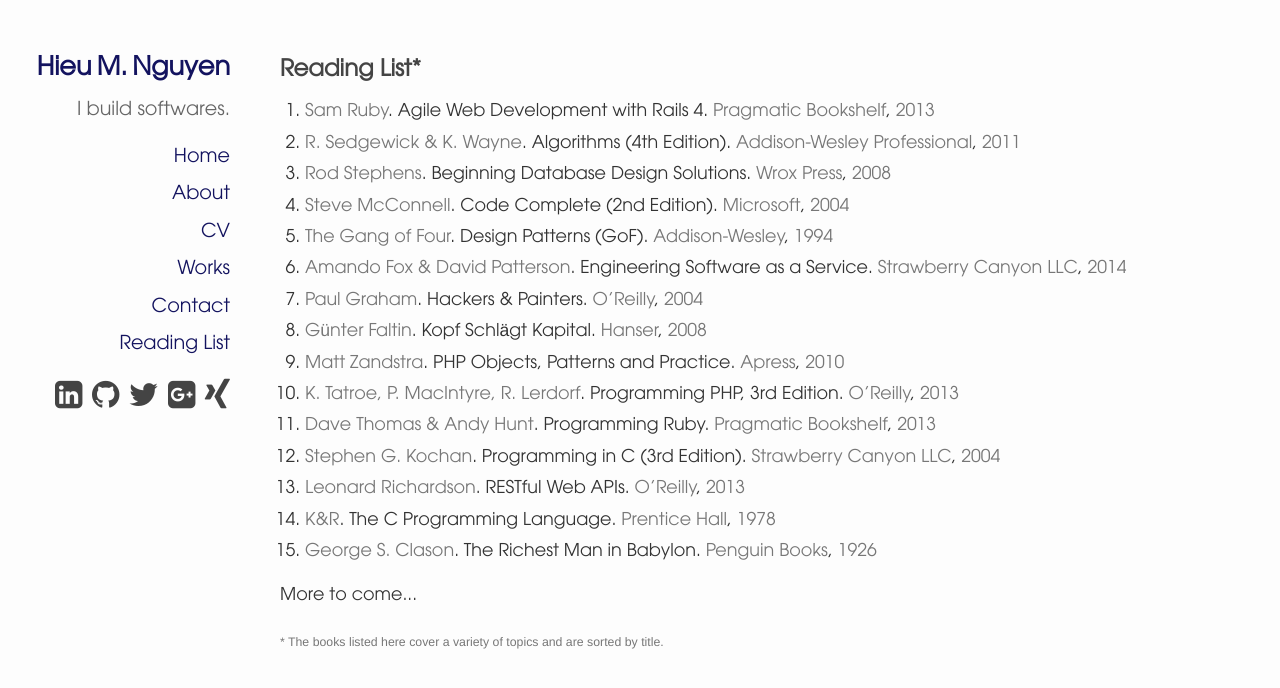
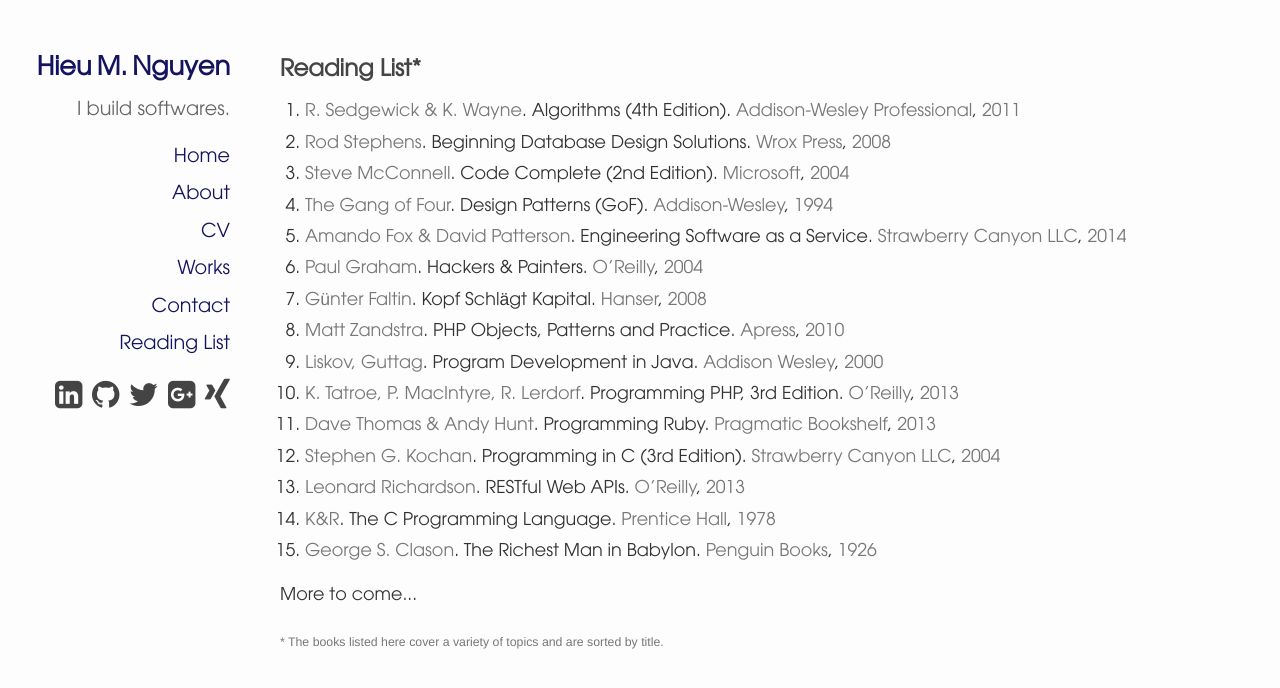
Before and after one commit to ngnmhieu/ngnmhieu.github.io, a Jekyll site: the page built from readinglist.html, in a window 1280 px wide. Shown: the top 688 px of the page. Built offline with Jekyll 4.4.1, drawn with Linux system fonts in a browser that asks for light colours; nearby versions of some CDN libraries; Markdown is read by kramdown in place of the engine named in the settings.

Commit message:
add books

```diff
--- a/_data/books.yml
+++ b/_data/books.yml
@@ -17,6 +17,11 @@
   author: Leonard Richardson
   year: 2013
   publisher: O'Reilly
+
+- title: Program Development in Java
+  author: Liskov, Guttag
+  year: 2000
+  publisher: Addison Wesley
 
 - title: Hackers & Painters
   author: Paul Graham
@@ -58,11 +63,6 @@
   year: 2011
   publisher: Addison-Wesley Professional
 
-- title: Agile Web Development with Rails 4
-  author: Sam Ruby
-  year: 2013
-  publisher: Pragmatic Bookshelf
-
 - title: The C Programming Language
   author: K&R
   year: 1978
```
